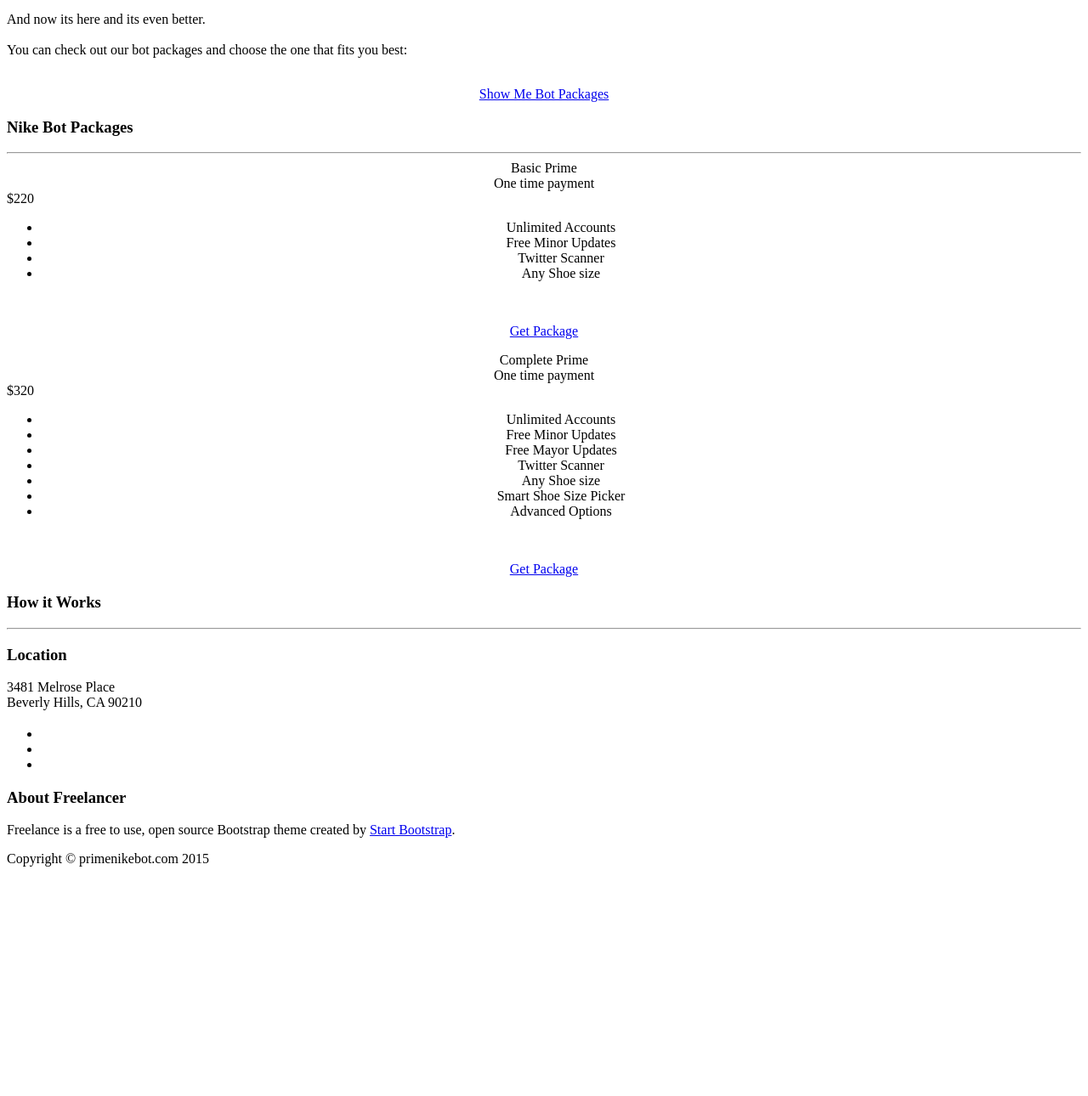
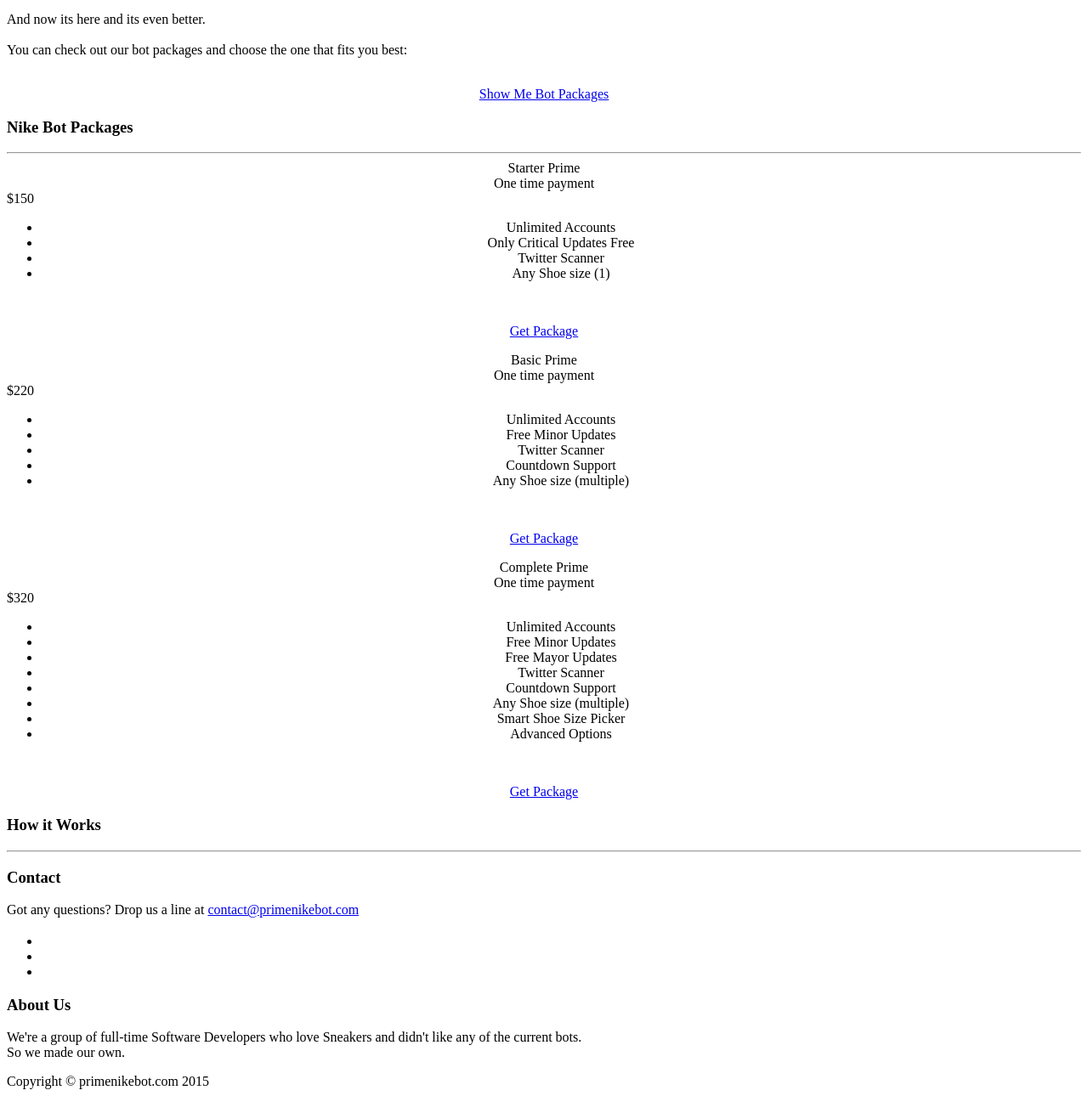
Before and after one commit to christianf21/metabuy-web, a CakePHP app: the page made by app/View/Pages/home.ctp in a window 1280 px wide. Shown: the part 4092-5382 px from the top of the page at 85% size. Before the commit the page ends 5112 px from the top, so only its background shows below. Run offline with PHP 8.4 and a stand-in for CakePHP, Linux system fonts and the light colour scheme; the template is opened without the code that fills it, so the values that code supplies are empty; some libraries are stand-ins or nearby versions.

Commit message:
Added packages

```diff
--- a/app/View/Pages/home.ctp
+++ b/app/View/Pages/home.ctp
@@ -127,6 +127,43 @@
             <div class="row">
 
                 <div class="container-fluid" id="wrapper">
+
+
+                    <div class="col-lg-4">
+
+                        <div class="panel panel-default">
+
+                            <div class="panel-heading package-head starter-prime" style="text-align: center;">
+                                Starter Prime
+                                <div class="package-info">
+                                    One time payment
+                                </div>
+                            </div>
+
+                            <div class="panel-body" style="color:black;">
+                                <div class="package-price">
+                                    $150
+                                </div>
+                            </div>
+
+                            <ul class="list-group" style="color:black;text-align: center;">
+                                <li class="list-group-item normal-row">Unlimited Accounts</li>
+                                <li class="list-group-item normal-row">Only Critical Updates Free</li>
+                                <li class="list-group-item normal-row">Twitter Scanner</li>
+                                <li class="list-group-item normal-row">Any Shoe size (1)</li>
+                            </ul>
+                            <br />
+                            <p style="text-align:center;">
+                                  <a href="#" class="btn btn-primary" id="why-button">Get Package</a>
+                            </p>
+                        </div>
+
+                    </div>
+
+
+
+
+
                     <div class="col-lg-4">
 
                         <div class="panel panel-default">
@@ -148,7 +185,8 @@
                                 <li class="list-group-item normal-row">Unlimited Accounts</li>
                                 <li class="list-group-item normal-row">Free Minor Updates</li>
                                 <li class="list-group-item normal-row">Twitter Scanner</li>
-                                <li class="list-group-item normal-row">Any Shoe size</li>
+                                <li class="list-group-item normal-row">Countdown Support</li>
+                                <li class="list-group-item normal-row">Any Shoe size (multiple)</li>
                             </ul>
                             <br />
                             <p style="text-align:center;">
@@ -176,11 +214,12 @@
                             </div>
 
                             <ul class="list-group" style="color:black;text-align: center;">
-                                 <li class="list-group-item normal-row">Unlimited Accounts</li>
+                                <li class="list-group-item normal-row">Unlimited Accounts</li>
                                 <li class="list-group-item normal-row">Free Minor Updates</li>
                                 <li class="list-group-item normal-row">Free Mayor Updates</li>
                                 <li class="list-group-item normal-row">Twitter Scanner</li>
-                                <li class="list-group-item normal-row">Any Shoe size</li>
+                                <li class="list-group-item normal-row">Countdown Support</li>
+                                <li class="list-group-item normal-row">Any Shoe size (multiple)</li>
                                 <li class="list-group-item normal-row">Smart Shoe Size Picker</li>
                                 <li class="list-group-item normal-row">Advanced Options</li>
                             </ul>
@@ -229,8 +268,8 @@
             <div class="container">
                 <div class="row">
                     <div class="footer-col col-md-4">
-                        <h3>Location</h3>
-                        <p>3481 Melrose Place<br>Beverly Hills, CA 90210</p>
+                        <h3>Contact</h3>
+                       <p>Got any questions? Drop us a line at <a href="mailto:contact@primenikebot.com">contact@primenikebot.com</a></p>
                     </div>
                     <div class="footer-col col-md-4">
                         <h3></h3>
@@ -247,8 +286,8 @@
                         </ul>
                     </div>
                     <div class="footer-col col-md-4">
-                        <h3>About Freelancer</h3>
-                        <p>Freelance is a free to use, open source Bootstrap theme created by <a href="http://startbootstrap.com">Start Bootstrap</a>.</p>
+                        <h3>About Us</h3>
+                        <p>We're a group of full-time Software Developers who love Sneakers and didn't like any of the current bots.<br /> So we made our own.</p>
                     </div>
                 </div>
             </div>
--- a/app/webroot/css/freelancer.css
+++ b/app/webroot/css/freelancer.css
@@ -522,6 +522,10 @@ footer .footer-below {
     background-color: #F4A922 !important;
 }
 
+.starter-prime{
+    background-color: rgb(180, 202, 82) !important;
+}
+
 .package-info
 {
     color:white;
```
